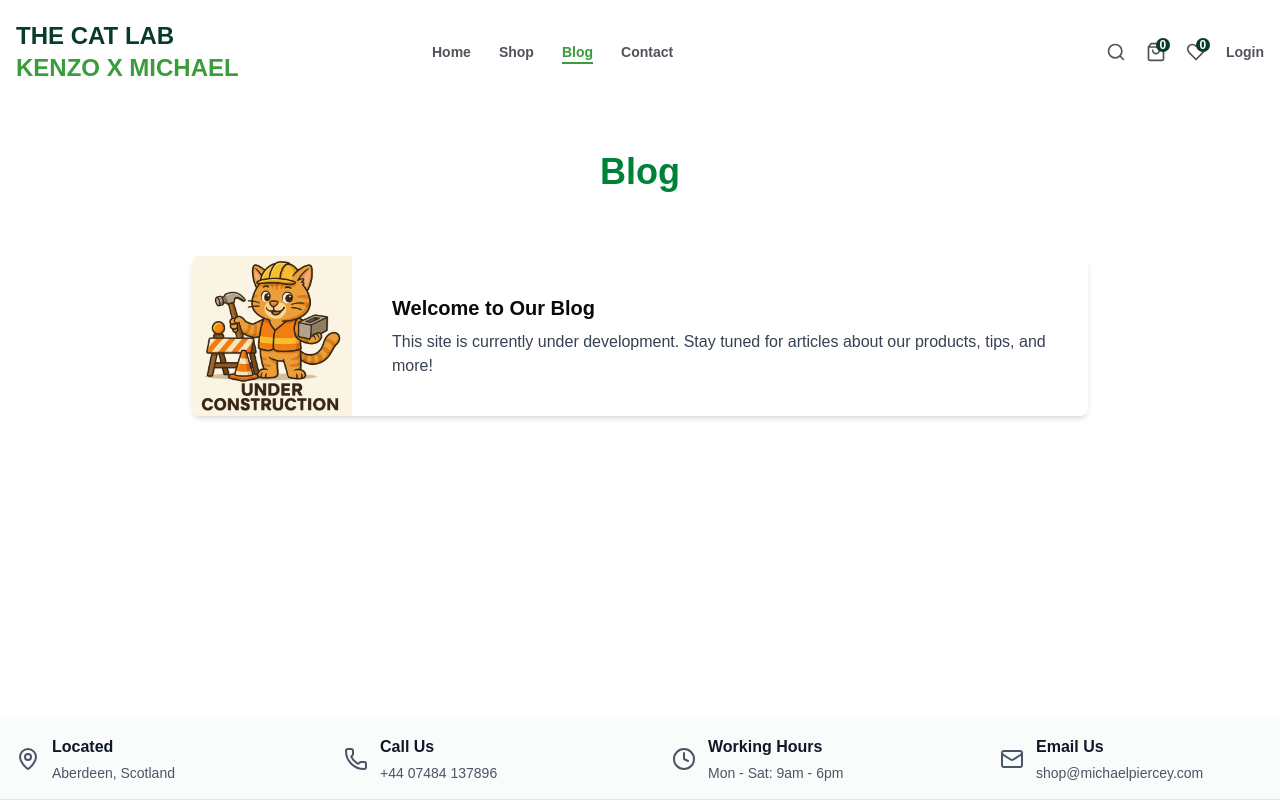
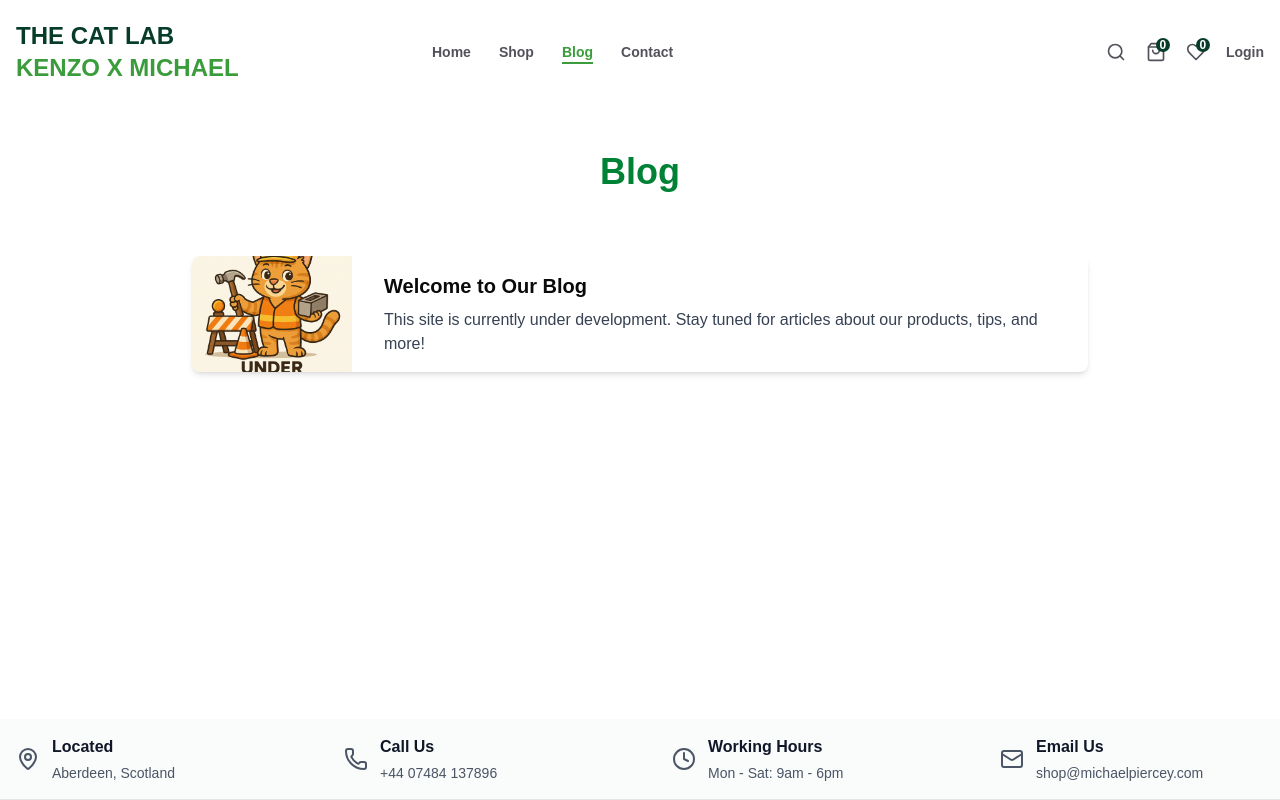
Before and after one commit to stealthomikey/estore-front, a Next.js app: page /blog in a window 1280 px wide. Built offline with nearby package versions, Linux system fonts and the light colour scheme.

Commit message:
blog post reactive

```diff
--- a/components/blogPage/BlogPost.tsx
+++ b/components/blogPage/BlogPost.tsx
@@ -10,13 +10,16 @@ interface BlogPostProps {
 
 const BlogPost: React.FC<BlogPostProps> = ({ title, excerpt }) => {
   return (
-    <article className="flex gap-6 mb-8 max-w-4xl mx-auto bg-white rounded-md shadow-md overflow-hidden">
+    <article className="flex flex-col md:flex-row gap-4 mb-8 max-w-4xl mx-auto bg-white rounded-md shadow-md overflow-hidden">
+      <div className="w-full md:w-40 h-60 md:h-auto relative flex-shrink-0">
         <Image
           src={blog}
           alt="Under Construction"
-          className="w-40 object-cover"
+          fill
+          className="object-cover"
           loading="lazy"
         />
+      </div>
 
       <div className="p-4 flex flex-col justify-center">
         <h2 className="text-xl font-semibold mb-2">{title}</h2>
```
